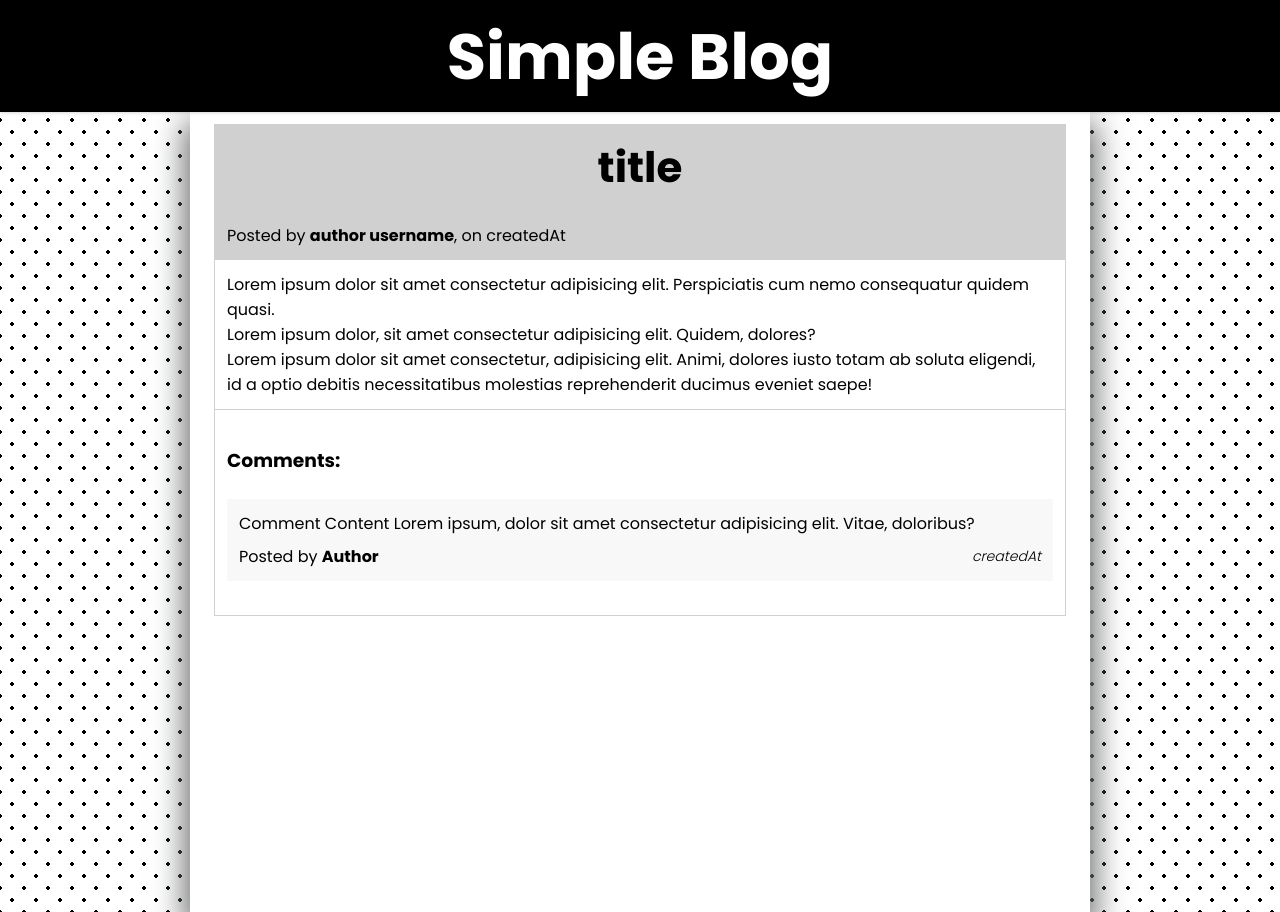
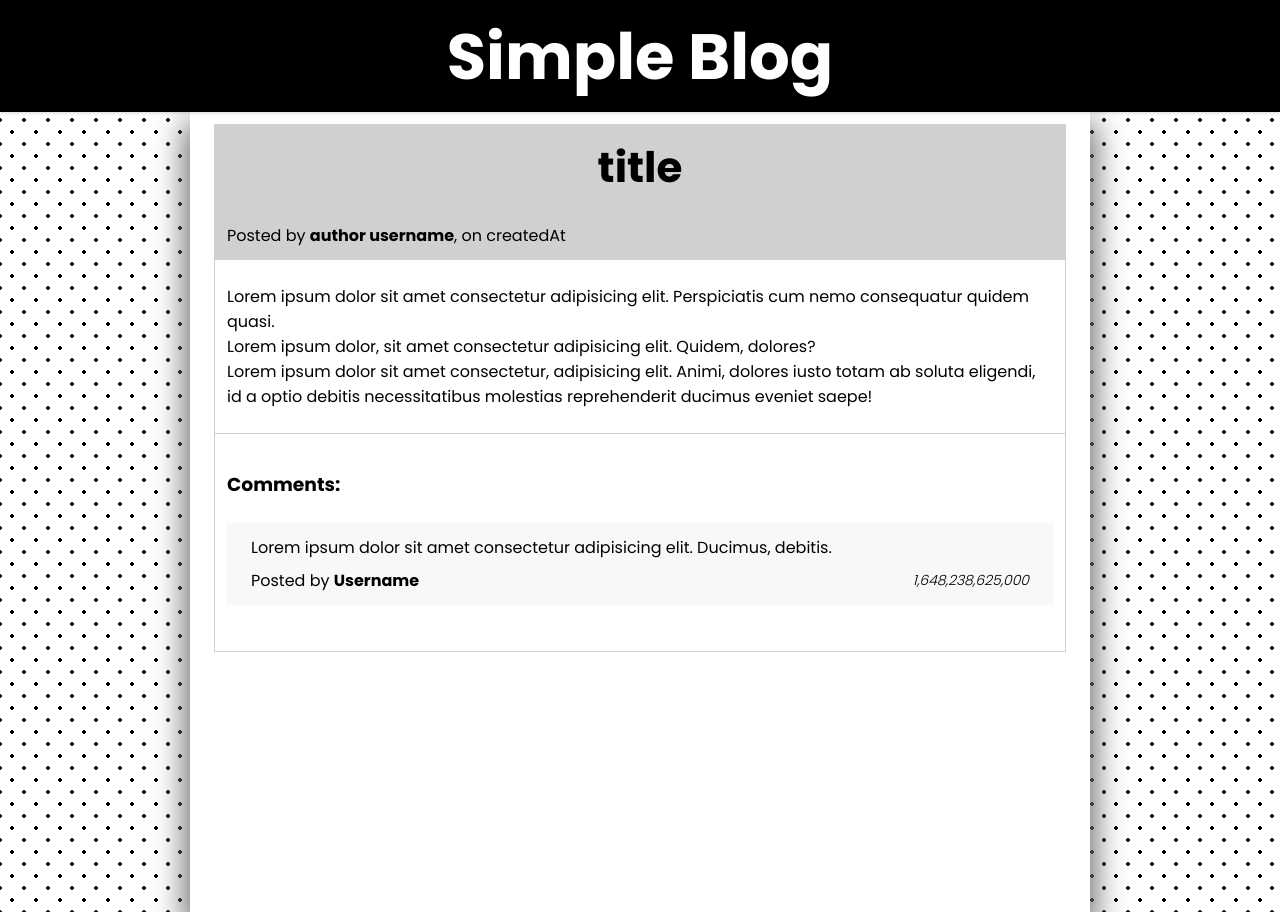
Before and after one commit to devkovmtl/blog-app-client, a React (Create React App) app: page /1 in a window 1280 px wide. Built offline with nearby package versions, Linux system fonts and the light colour scheme.

Commit message:
Comment Component created and styled

```diff
--- /dev/null
+++ b/src/components/Comment.js
@@ -0,0 +1,26 @@
+const Comment = ({ comment: { content, author, createdAt } }) => {
+  console.log(content, author, createdAt);
+  return (
+    <div className='comment'>
+      <div className='comment__body'>
+        <p>{content}</p>
+      </div>
+      <div className='comment__footer'>
+        <p>
+          Posted by <strong>{author}</strong>
+        </p>
+        <p
+          style={{
+            fontSize: '14px',
+            fontStyle: 'italic',
+            fontWeight: 300,
+          }}
+        >
+          {createdAt}
+        </p>
+      </div>
+    </div>
+  );
+};
+
+export default Comment;
--- a/src/components/PostDetails.js
+++ b/src/components/PostDetails.js
@@ -1,3 +1,12 @@
+import Comment from './Comment';
+
+const comment = {
+  content:
+    'Lorem ipsum dolor sit amet consectetur adipisicing elit. Ducimus, debitis.',
+  author: 'Username',
+  createdAt: Date.now().toLocaleString(),
+};
+
 const PostDetails = () => {
   return (
     <div className='post__details'>
@@ -23,29 +32,10 @@ const PostDetails = () => {
         </p>
       </div>
       <div className='post__details__body'>
-        <h3 style={{ padding: '24px 0' }}>Comments:</h3>
+        <h3 style={{ padding: '12px 0 24px 0' }}>Comments:</h3>
         {/* Comment container */}
-        <div className='comment'>
-          <div className='comment__body'>
-            <p>
-              Comment Content Lorem ipsum, dolor sit amet consectetur
-              adipisicing elit. Vitae, doloribus?
-            </p>
-          </div>
-          <div className='comment__footer'>
-            <p>
-              Posted by <strong>Author</strong>
-            </p>
-            <p
-              style={{
-                fontSize: '14px',
-                fontStyle: 'italic',
-                fontWeight: 300,
-              }}
-            >
-              createdAt
-            </p>
-          </div>
+        <div className='comment__list'>
+          <Comment comment={comment} />
         </div>
       </div>
     </div>
--- a/src/index.css
+++ b/src/index.css
@@ -109,8 +109,10 @@ header h1 {
   padding: 12px;
 }
 
-.post__details__subtitle,
 .post__details__body {
+  padding: 24px 12px;
+}
+.post__details__subtitle {
   padding: 12px;
 }
 
@@ -121,7 +123,7 @@ header h1 {
 .comment {
   background: #f8f8f8;
   margin-bottom: 22px;
-  padding: 12px;
+  padding: 12px 24px;
 }
 
 .comment__footer {
```
